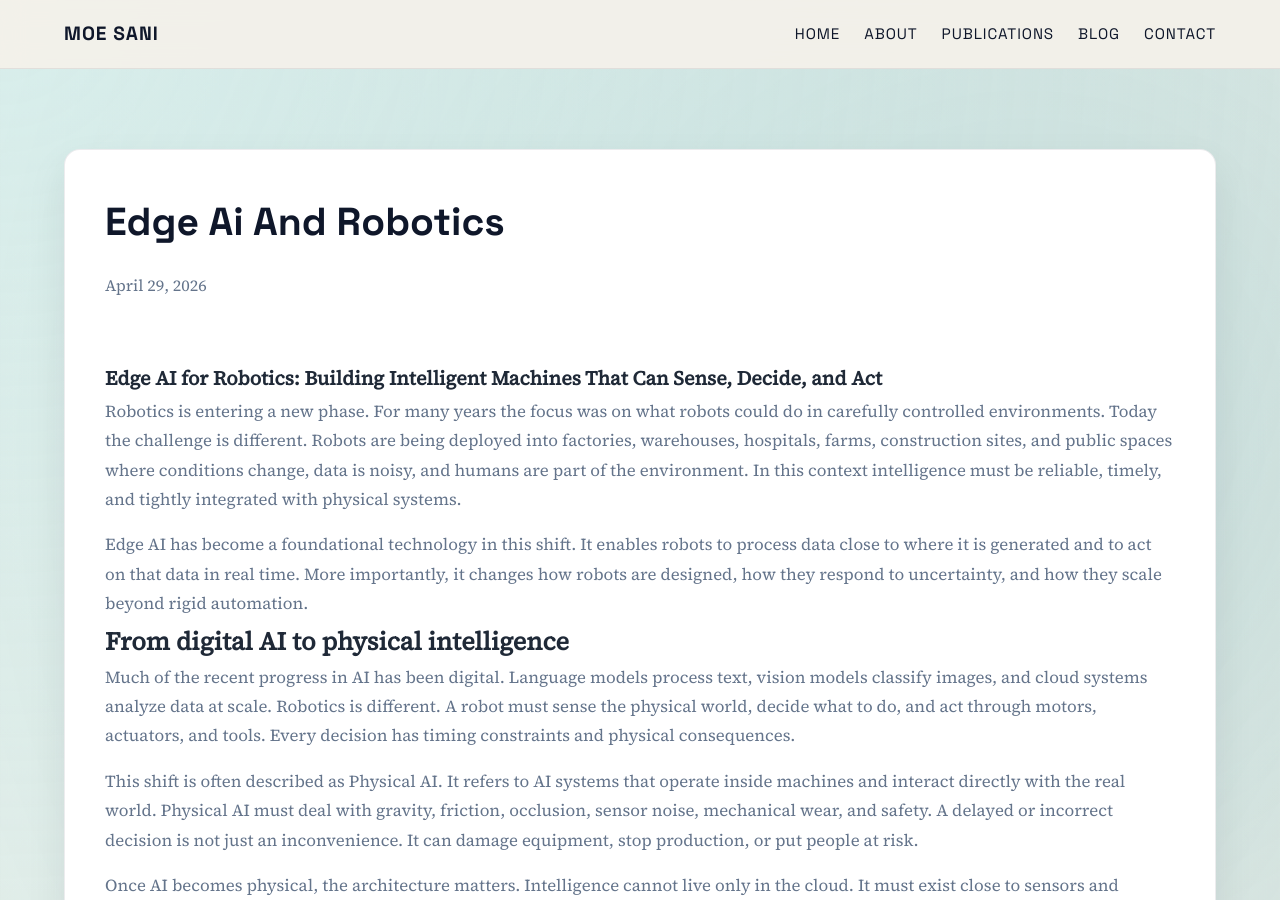
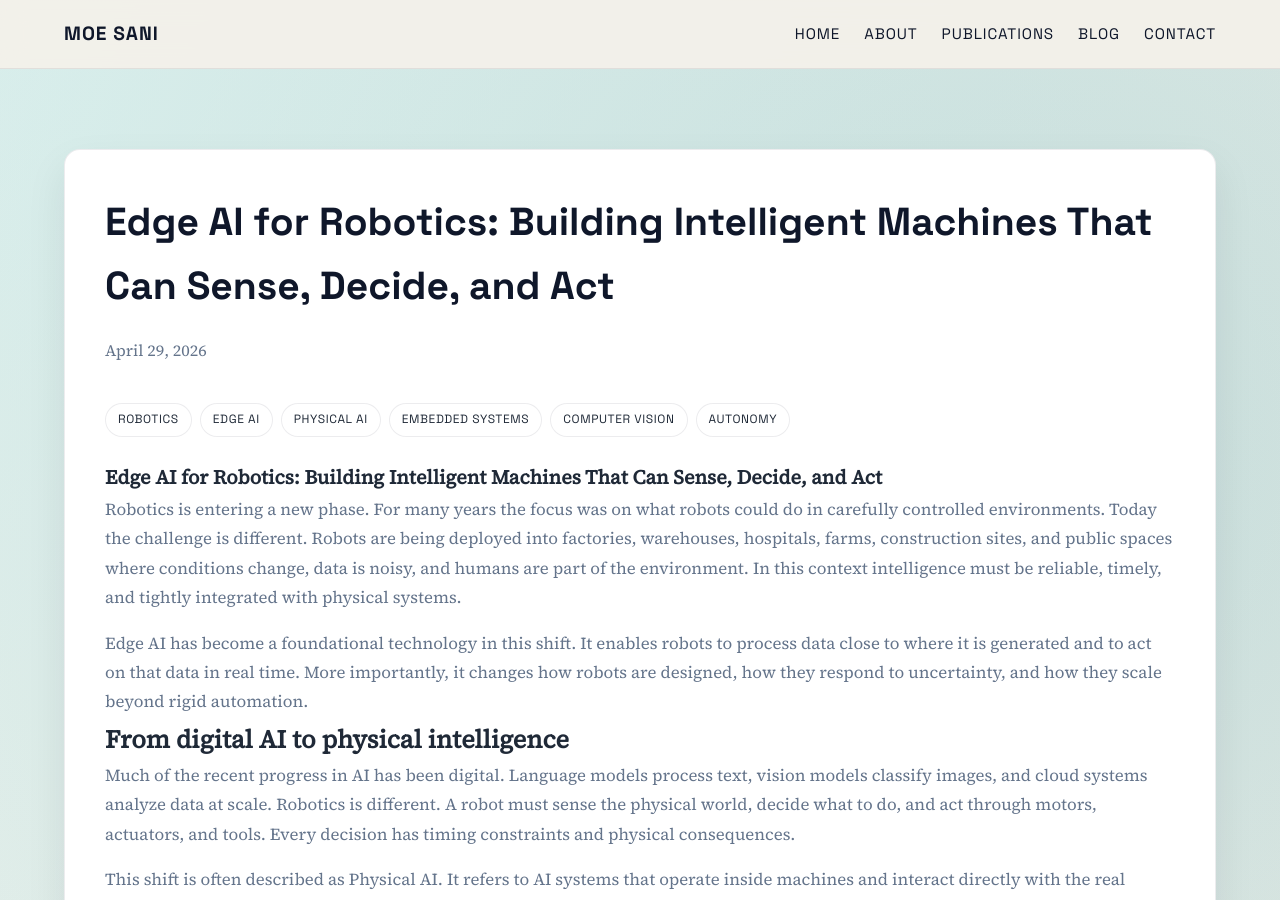
Before and after one commit to moe-sani/moe-sani.github.io, a Jekyll site: the page built from _posts/2026-04-29-edge-ai-and-robotics.md, in a window 1280 px wide and 900 px high. Built offline with Jekyll 4.4.1, drawn with Linux system fonts in a browser that asks for light colours.

Commit message:
added a new post

```diff
--- a/_posts/2026-04-29-edge-ai-and-robotics.md
+++ b/_posts/2026-04-29-edge-ai-and-robotics.md
@@ -1,3 +1,12 @@
+---
+layout: post
+title: "Edge AI for Robotics: Building Intelligent Machines That Can Sense, Decide, and Act"
+date: 2026-04-29
+tags: [Robotics, Edge AI, Physical AI, Embedded Systems, Computer Vision, Autonomy]
+excerpt: "How edge AI enables robots to sense, decide, and act reliably in real-world environments through low-latency, hybrid physical AI architectures."
+image: /assets/images/posts/edge-ai_robot.png
+---
+
 # **Edge AI for Robotics: Building Intelligent Machines That Can Sense, Decide, and Act**
 
 Robotics is entering a new phase. For many years the focus was on what robots could do in carefully controlled environments. Today the challenge is different. Robots are being deployed into factories, warehouses, hospitals, farms, construction sites, and public spaces where conditions change, data is noisy, and humans are part of the environment. In this context intelligence must be reliable, timely, and tightly integrated with physical systems.
```
Also changed, not shown: 1 other file.
